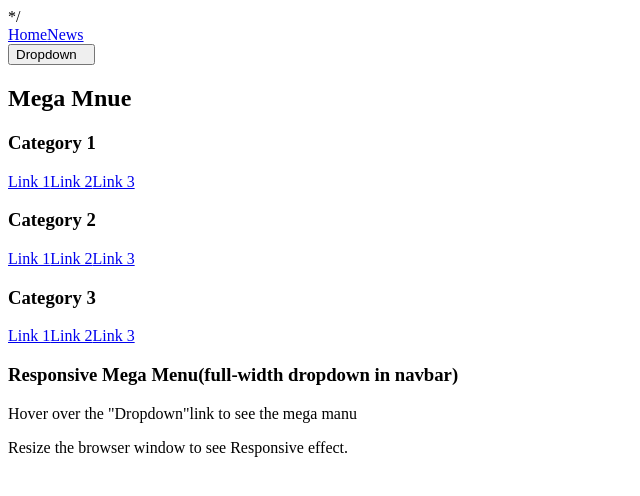
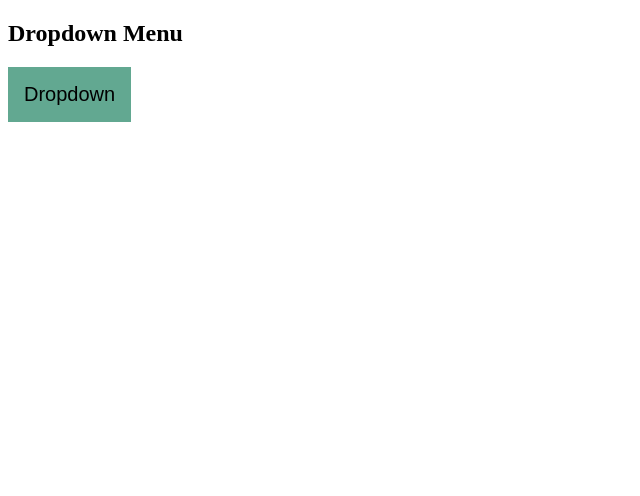
Before and after one commit to mdnlislam/html, a React (Vite) app: page / in a window 1280 px wide. Shown: the top 496 px of the page, without its empty margins (0-640 px from the left). Built offline with nearby package versions, Linux system fonts and the light colour scheme.

Commit message:
modification

```diff
--- a/src/App.css
+++ b/src/App.css
@@ -1,77 +1,35 @@
-/*
 
-/* .text{
-  width: 150px;
-  height: 100px;
-  border: 4px solid red;
-  color: palevioletred;
-  overflow: hidden;
+
+.dropbtn{
+  background-color: rgb(98, 168, 145);
+  font-size: 20px;
+  padding: 16px;
+  border: none;
+  text-align: center;
+  cursor: pointer;
+}
+.dropdown{
+  position: relative;
+  display: inline-block;
+}
+.Dropdown-content{
+  position: absolute;
+  display: none;
+  box-shadow: 0 8px 16px 0 rgba(0,0,0,0.2);
+  background-color: azure;
+  min-width: 160px;
+  z-index: 1;
+}
+.A{
+  color: black;
+  padding: 12px; 16px
+  text-decoration: none;
+  display:block;
 
 }
-/* .font{
-  width: 150px;
-  height: 100px;
-  border: 4px solid pink;
-  overflow: visible;
-  color: blue;
-
-} */
-/* .back{
-  width: 150px;
-  height: 100px;
-  border: 3px solid red;
-  overflow:clip;
+.A:hover{
+  background-color: red;
 }
-
-
-.display-flex{
-
+.dropdown:hover .Dropdown-content{
+  display: block;
 }
-
-.A{
-  width:100px;
-  background-color: cadetblue;
-  margin: 10px;
-  line-height: 75px;
-  text-align: center;
-  font-size: 25px;
-}
-
-.display-inline-flex{
-  display: flex;
-  background-color: aqua;
-  flex-wrap: nowrap;
-
-
-} */
-/* .A{
-  width: 35px;
-  height: 5px;
-  background-color: black;
-  margin: 5px 0;
-}
-.A:hover{
-  background-color: aquamarine;
-
-} */
-
-/* .container{
-display: inline-block;
-}
- .A1,.A2,.A3{
-  width: 35px;
-  height: 5px;
-  background-color: black;
-  margin: 6px 0;
-  transition: 0.4s;
-
- }
- .A1{
-  transform: translate(0,11px) rotate(-45deg);
- }
- .A2{
-  opacity: 0;
- }
- .A3{
-  transform: translate(0,-11px) rotate(45deg);
- /* } */
--- a/src/components/Product-card.jsx
+++ b/src/components/Product-card.jsx
@@ -6,144 +6,22 @@ function ProductCard() {
 
       <div className="main-card">
 
-                  {/* <h2>Overflow:Hidden</h2>
 
-                   <div className="text">
-                     Bangladesh is a beautyfull county
-                     Bangladesh is a beautyfull county
-                     Bangladesh is a beautyfull county
-                     Bangladesh is a beautyfull county
-                     Bangladesh is a beautyfull county
-                     Bangladesh is a beautyfull county
-                     Bangladesh is a beautyfull county
-                     Bangladesh is a beautyfull county
-                   </div>
-                   <div className="font">
-                     Bangladesh is a beautyfull county
-                     Bangladesh is a beautyfull county
-                     Bangladesh is a beautyfull county
-                     Bangladesh is a beautyfull county
-                     Bangladesh is a beautyfull county
-                     Bangladesh is a beautyfull county
-                     Bangladesh is a beautyfull county
-                     Bangladesh is a beautyfull county
-                   </div>
-                   <br />
-                   <br />
-                   <br />
+           <h2>Dropdown Menu</h2>
+           <div className="dropdown">
+            <button className="dropbtn">Dropdown</button>
 
-                   <div className="back">
-                     Bangladesh is a beautyfull county
-                     Bangladesh is a beautyfull county
-                     Bangladesh is a beautyfull county
-                     Bangladesh is a beautyfull county
-                     Bangladesh is a beautyfull county
-                     Bangladesh is a beautyfull county
-                     Bangladesh is a beautyfull county
-                     Bangladesh is a beautyfull county
-                   </div>
+           </div>
+           <div className="Dropdown-content">
+            <a className="A" href="#">Open</a>
+            <a className="A" href="#">Close</a>
+            <a className="A" href="#">About</a>
+            <a className="A" href="#">Ok</a>
 
-
-                   <h2>Flexible Boxes</h2>
-
-                   <div className="display-flex">
-
-                     <div>1</div>
-                     <div>2</div>
-                     <div>3</div>
-
-                   </div>
-
-                   <div className="display-inline-flex">
-                          <div className="A">1</div>
-                          <div className="A">2</div>
-                          <div className="A">3</div>
-                   </div>
- */}
-
-                   {/* <p> A menu icon</p>
-
-                   <div className="A"></div>
-                   <div className="A"></div>
-                   <div className="A"></div>
-              */}
-
-{/*
-
-                 <p>Click on the Menu Icon to transform it to "X"</p>
-
-                 <div className="container">
-                    <div className="A1"></div>
-                    <div className="A2"></div>
-                    <div className="A3"></div>
-
-                 </div>
-                 {/* <script>
-               //    function myfunction(x) { */}
-               {/* //       XMLDocument.classList.toggle("")
-               //    }
-               //   </script> */} */
-
-
-{/* <i class="fa-thin fa-caret-down"></i> */}
-
-               <div className="navbar">
-                  <a href="#home">Home</a>
-                  <a href="#news">News</a>
-                  <div className="dropdown">
-                  <button className="drobbtn">
-                           Dropdown
-                   <i className="fa-thin fa-caret-down"></i>
-                  </button>
-                  <div className="dropdown-content">
-                   <div className="header">
-                  <h2>Mega Mnue</h2>
-
-                              </div>
-          <div className="row">
-
-            <div className="column">
-               <h3>Category 1</h3>
-               <a href="#">Link 1</a>
-               <a href="#">Link 2</a>
-               <a href="#">Link 3</a>
-
-            </div>
-
-            <div className="column">
-               <h3>Category 2</h3>
-               <a href="#">Link 1</a>
-               <a href="#">Link 2</a>
-               <a href="#">Link 3</a>
-            </div>
-
-            <div className="column">
-               <h3>Category 3</h3>
-               <a href="#"> Link 1</a>
-               <a href="#">Link 2</a>
-               <a href="#">Link 3</a>
-
-            </div>
+           </div>
 
 
 
-                        </div>
-                        </div>
-                        </div>
-
-                        </div>
-             <div className="text">
-              <h3>Responsive Mega Menu(full-width
-               dropdown in navbar)</h3>
-               <p>Hover over the
-                  "Dropdown"link to see the
-                  mega manu
-               </p>
-               <p>
-                  Resize the browser window to see
-                  Responsive effect.
-               </p>
-               </div>
 
       </div>
 
```
